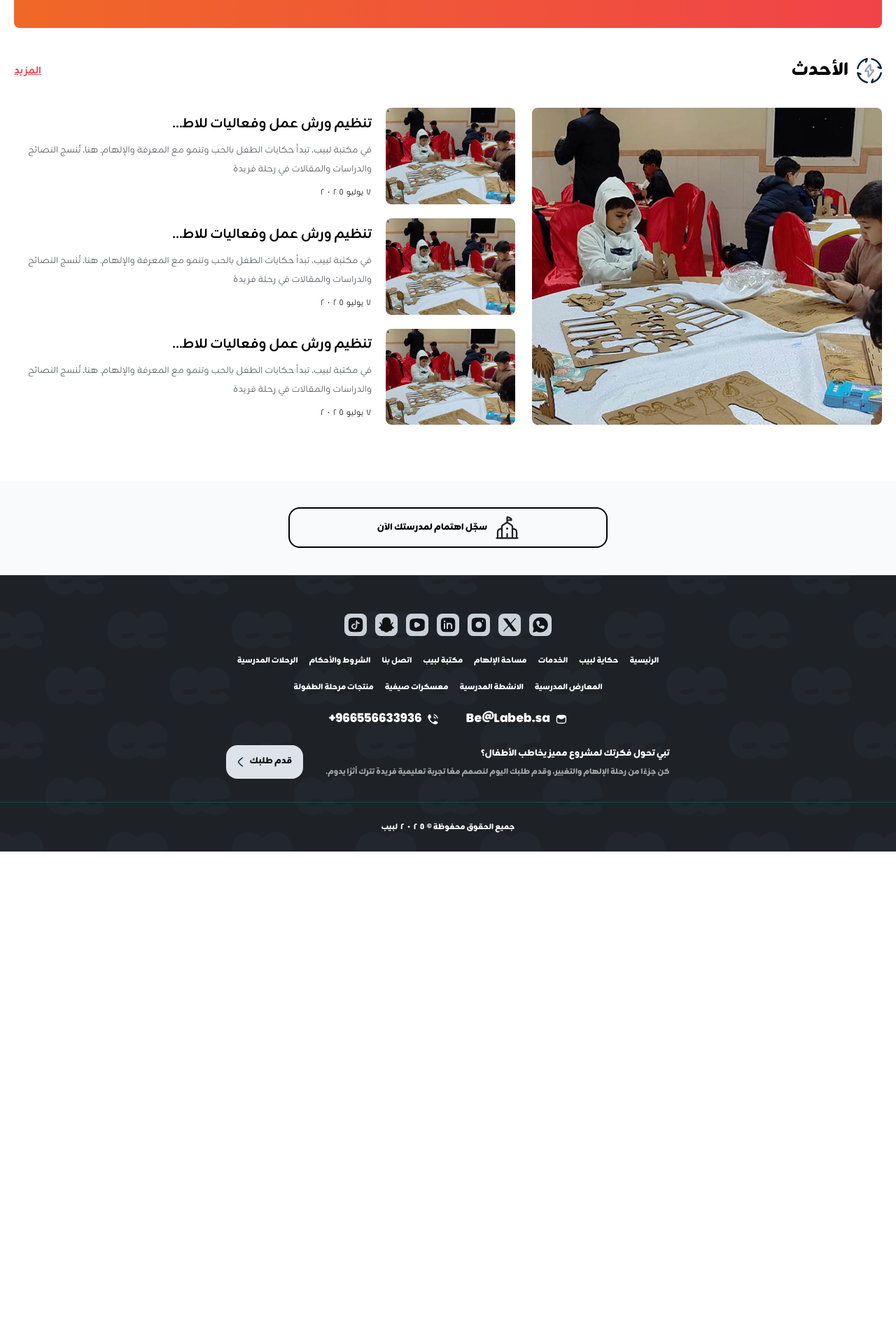
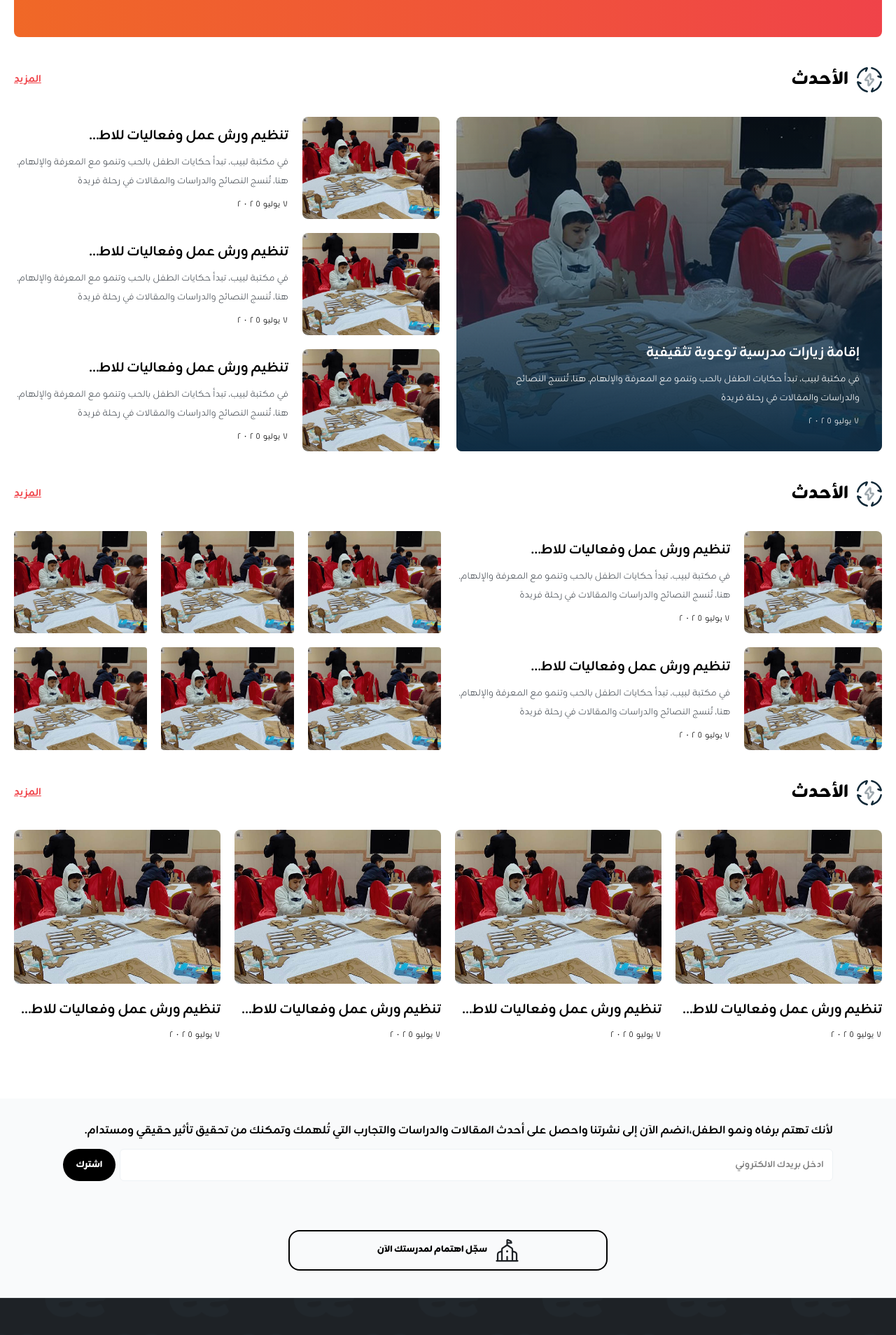
Before and after one commit to Sheriff30/labib, a React (Vite) app: page /library in a window 1280 px wide. Shown: the part 1640-3548 px from the top of the page at 70% size. Before the commit the page ends 2857 px from the top, so only its background shows below. Built offline with nearby package versions, Linux system fonts and the light colour scheme.

Commit message:
About done

```diff
--- a/src/index.css
+++ b/src/index.css
@@ -10,7 +10,7 @@
   --color-offwhite: #eef2f5;
   --color-primary-default: #4a5057;
   --color-secondary-default: #4a5057;
-  --color-bg-default: #f9fafb;
+  --color-default: #f9fafb;
   --color-secondary-default: #dc222a;
   --color-red: #f04349;
   --color-navy: #0f2837;
@@ -156,3 +156,12 @@ body {
 .bg-gradient-red {
   background: linear-gradient(90deg, #f06827 0%, #f04349 100%);
 }
+
+.bg-gradient-navy {
+  background: linear-gradient(
+    180deg,
+    rgba(14, 44, 67, 0) -25.92%,
+    #0e2c43 100%
+  );
+  background-blend-mode: multiply;
+}
--- a/src/pages/Library/Page.jsx
+++ b/src/pages/Library/Page.jsx
@@ -10,13 +10,13 @@ export default function Page() {
           {/* library */}
           <div className="flex flex-col gap-8 ">
             <SectionHeader />
-            <div className="flex gap-5 flex-col lg:flex-row">
+            <div className="grid gap-5 lg:grid-cols-2  ">
               <div className="flex flex-col gap-5">
-                <div className="flex gap-5 items-center flex-col md:flex-row">
+                <div className="grid md:grid-cols-[0.5fr_1fr] gap-5 items-center h-full">
                   <img
                     src="/library.png"
                     alt="library img"
-                    className="md:max-w-[185px] w-full rounded-lg"
+                    className="w-full rounded-lg h-full object-cover"
                   />
                   <div className="flex flex-col gap-2">
                     <p className="h4-bold xl:truncate max-w-[290px]">
@@ -30,11 +30,11 @@ export default function Page() {
                     <p className="caption-light">7 يوليو 2025</p>
                   </div>
                 </div>
-                <div className="flex gap-5 items-center flex-col md:flex-row">
+                <div className="grid md:grid-cols-[0.5fr_1fr] gap-5 items-center h-full">
                   <img
                     src="/library.png"
                     alt="library img"
-                    className="md:max-w-[185px] w-full rounded-lg"
+                    className="w-full rounded-lg h-full object-cover"
                   />
                   <div className="flex flex-col gap-2">
                     <p className="h4-bold xl:truncate max-w-[290px]">
@@ -49,12 +49,12 @@ export default function Page() {
                   </div>
                 </div>
               </div>
-
-              <div className="flex flex-col gap-5 items-center">
+              <div className="grid grid-cols-2 gap-5">
+                <div className="flex flex-col gap-5 ">
                   <img
                     src="/library.png"
                     alt="library img"
-                  className="md:max-w-[290px] w-full rounded-lg"
+                    className=" w-full rounded-lg"
                   />
                   <div className="flex flex-col gap-2 text-center lg:text-start">
                     <p className="h4-bold xl:truncate xl:max-w-[290px]">
@@ -64,11 +64,11 @@ export default function Page() {
                     <p className="caption-light">7 يوليو 2025</p>
                   </div>
                 </div>
-              <div className="flex flex-col gap-5 items-center">
+                <div className="flex flex-col gap-5 ">
                   <img
                     src="/library.png"
                     alt="library img"
-                  className="md:max-w-[290px] w-full rounded-lg"
+                    className=" w-full rounded-lg"
                   />
                   <div className="flex flex-col gap-2 text-center lg:text-start">
                     <p className="h4-bold xl:truncate xl:max-w-[290px]">
@@ -76,6 +76,7 @@ export default function Page() {
                     </p>
 
                     <p className="caption-light">7 يوليو 2025</p>
+                  </div>
                 </div>
               </div>
             </div>
@@ -89,20 +90,29 @@ export default function Page() {
           {/*  articles */}
           <div className="flex flex-col gap-8 ">
             <SectionHeader />
-            <div className="flex gap-6 flex-col lg:flex-row">
-              <div className="rounded-lg overflow-hidden w-full lg:max-w-[500px]">
+            <div className="grid gap-6 lg:grid-cols-2">
+              <div className="rounded-lg overflow-hidden w-full  relative">
                 <img
                   src="/library.png"
                   alt="articles img"
                   className="h-full w-full object-cover "
                 />
+                <div className="absolute top-0 left-0 w-full h-full  bg-gradient-navy p-8 flex flex-col gap-2 text-white justify-end">
+                  <p className="h4-bold">إقامة زيارات مدرسية توعوية تثقيفية</p>
+                  <p className="body-light">
+                    في مكتبة لبيب، تبدأ حكايات الطفل بالحب وتنمو مع المعرفة
+                    والإلهام. هنا، تُنسج النصائح والدراسات والمقالات في رحلة
+                    فريدة
+                  </p>
+                  <p className="caption-light">7 يوليو 2025</p>
+                </div>
               </div>
               <div className="flex flex-col gap-5">
-                <div className="flex gap-5 items-center flex-col md:flex-row">
+                <div className="grid md:grid-cols-[0.5fr_1fr] gap-5 items-center h-full">
                   <img
                     src="/library.png"
                     alt="library img"
-                    className="md:max-w-[185px] w-full rounded-lg"
+                    className="w-full rounded-lg h-full object-cover"
                   />
                   <div className="flex flex-col gap-2">
                     <p className="h4-bold xl:truncate max-w-[290px]">
@@ -116,11 +126,11 @@ export default function Page() {
                     <p className="caption-light">7 يوليو 2025</p>
                   </div>
                 </div>
-                <div className="flex gap-5 items-center flex-col md:flex-row">
+                <div className="grid md:grid-cols-[0.5fr_1fr] gap-5 items-center h-full">
                   <img
                     src="/library.png"
                     alt="library img"
-                    className="md:max-w-[185px] w-full rounded-lg"
+                    className="w-full rounded-lg h-full object-cover"
                   />
                   <div className="flex flex-col gap-2">
                     <p className="h4-bold xl:truncate max-w-[290px]">
@@ -133,12 +143,12 @@ export default function Page() {
                     </p>
                     <p className="caption-light">7 يوليو 2025</p>
                   </div>
-                </div>
-                <div className="flex gap-5 items-center flex-col md:flex-row">
+                </div>{" "}
+                <div className="grid md:grid-cols-[0.5fr_1fr] gap-5 items-center h-full">
                   <img
                     src="/library.png"
                     alt="library img"
-                    className="md:max-w-[185px] w-full rounded-lg"
+                    className="w-full rounded-lg h-full object-cover"
                   />
                   <div className="flex flex-col gap-2">
                     <p className="h4-bold xl:truncate max-w-[290px]">
@@ -155,6 +165,166 @@ export default function Page() {
               </div>
             </div>
           </div>
+          {/*  studies and research */}
+          <div className="flex flex-col gap-8 ">
+            <SectionHeader />
+            <div className="grid lg:grid-cols-2 gap-5 ">
+              <div className="flex flex-col gap-5 ">
+                <div className="grid md:grid-cols-[0.5fr_1fr] gap-5 items-center h-full">
+                  <img
+                    src="/library.png"
+                    alt="library img"
+                    className="w-full rounded-lg h-full object-cover"
+                  />
+                  <div className="flex flex-col gap-2">
+                    <p className="h4-bold xl:truncate max-w-[290px]">
+                      تنظيم ورش عمل وفعاليات للاطفال
+                    </p>
+                    <p className=" body-light text-primary-default">
+                      في مكتبة لبيب، تبدأ حكايات الطفل بالحب وتنمو مع المعرفة
+                      والإلهام. هنا، تُنسج النصائح والدراسات والمقالات في رحلة
+                      فريدة
+                    </p>
+                    <p className="caption-light">7 يوليو 2025</p>
+                  </div>
+                </div>
+                <div className="grid md:grid-cols-[0.5fr_1fr] gap-5 items-center h-full">
+                  <img
+                    src="/library.png"
+                    alt="library img"
+                    className="w-full rounded-lg h-full object-cover"
+                  />
+                  <div className="flex flex-col gap-2">
+                    <p className="h4-bold xl:truncate max-w-[290px]">
+                      تنظيم ورش عمل وفعاليات للاطفال
+                    </p>
+                    <p className=" body-light text-primary-default">
+                      في مكتبة لبيب، تبدأ حكايات الطفل بالحب وتنمو مع المعرفة
+                      والإلهام. هنا، تُنسج النصائح والدراسات والمقالات في رحلة
+                      فريدة
+                    </p>
+                    <p className="caption-light">7 يوليو 2025</p>
+                  </div>
+                </div>
+              </div>
+              <div className="grid grid-cols-3 gap-5 w-full">
+                <img
+                  src="/library.png"
+                  alt="studies and research img"
+                  className="w-full h-full object-cover rounded"
+                />
+                <img
+                  src="/library.png"
+                  alt="studies and research img"
+                  className="w-full h-full object-cover rounded"
+                />
+                <img
+                  src="/library.png"
+                  alt="studies and research img"
+                  className="w-full h-full object-cover rounded"
+                />
+                <img
+                  src="/library.png"
+                  alt="studies and research img"
+                  className="w-full h-full object-cover rounded"
+                />
+                <img
+                  src="/library.png"
+                  alt="studies and research img"
+                  className="w-full h-full object-cover rounded"
+                />
+                <img
+                  src="/library.png"
+                  alt="studies and research img"
+                  className="w-full h-full object-cover rounded"
+                />
+              </div>
+            </div>
+          </div>
+          {/* news */}
+          <div className="flex flex-col gap-8 ">
+            <SectionHeader />
+            <div className="grid  grid-cols-1 sm:grid-cols-2 lg:grid-cols-4 gap-5">
+              <div className="flex flex-col gap-5 ">
+                <img
+                  src="/library.png"
+                  alt="library img"
+                  className=" w-full rounded-lg"
+                />
+                <div className="flex flex-col gap-2 text-center lg:text-start">
+                  <p className="h4-bold xl:truncate xl:max-w-[290px]">
+                    تنظيم ورش عمل وفعاليات للاطفال
+                  </p>
+
+                  <p className="caption-light">7 يوليو 2025</p>
+                </div>
+              </div>
+              <div className="flex flex-col gap-5 ">
+                <img
+                  src="/library.png"
+                  alt="library img"
+                  className=" w-full rounded-lg"
+                />
+                <div className="flex flex-col gap-2 text-center lg:text-start">
+                  <p className="h4-bold xl:truncate xl:max-w-[290px]">
+                    تنظيم ورش عمل وفعاليات للاطفال
+                  </p>
+
+                  <p className="caption-light">7 يوليو 2025</p>
+                </div>
+              </div>
+              <div className="flex flex-col gap-5 ">
+                <img
+                  src="/library.png"
+                  alt="library img"
+                  className=" w-full rounded-lg"
+                />
+                <div className="flex flex-col gap-2 text-center lg:text-start">
+                  <p className="h4-bold xl:truncate xl:max-w-[290px]">
+                    تنظيم ورش عمل وفعاليات للاطفال
+                  </p>
+
+                  <p className="caption-light">7 يوليو 2025</p>
+                </div>
+              </div>
+              <div className="flex flex-col gap-5 ">
+                <img
+                  src="/library.png"
+                  alt="library img"
+                  className=" w-full rounded-lg"
+                />
+                <div className="flex flex-col gap-2 text-center lg:text-start">
+                  <p className="h4-bold xl:truncate xl:max-w-[290px]">
+                    تنظيم ورش عمل وفعاليات للاطفال
+                  </p>
+
+                  <p className="caption-light">7 يوليو 2025</p>
+                </div>
+              </div>
+            </div>
+          </div>
+        </div>
+      </div>
+      <div className="px-5 py-8 bg-default">
+        <div className="max-w-[1100px] mx-auto flex flex-col gap-3">
+          <p className="text-xl">
+            لأنك تهتم برفاه ونمو الطفل،انضم الآن إلى نشرتنا واحصل على أحدث
+            المقالات والدراسات والتجارب التي تُلهمك وتمكنك من تحقيق تأثير حقيقي
+            ومستدام.
+          </p>
+          <form action="" className="grid grid-cols-[1fr_75px] gap-1.5">
+            <input
+              type="text"
+              placeholder="ادخل بريدك الالكتروني"
+              className="bg-white py-[10px] px-[12.5px] rounded-md border border-offwhite"
+            />
+            <button
+              type="submit"
+              className="bg-black text-white  font-bold rounded-3xl"
+            >
+              اشترك
+            </button>
+          </form>
         </div>
       </div>
     </>
--- a/src/shared/Register.jsx
+++ b/src/shared/Register.jsx
@@ -2,7 +2,7 @@ import React from "react";
 
 export default function Register() {
   return (
-    <div className=" py-[38px] px-[20px] flex justify-center items-center bg-bg-default">
+    <div className=" py-[38px] px-[20px] flex justify-center items-center bg-default">
       <a
         href="#"
         className="cta-large flex items-center gap-[12px] border-2 rounded-[16px] p-[10px] max-w-[456px] w-full  justify-center"
```
Lines whose indentation alone changed are shown as unchanged.
